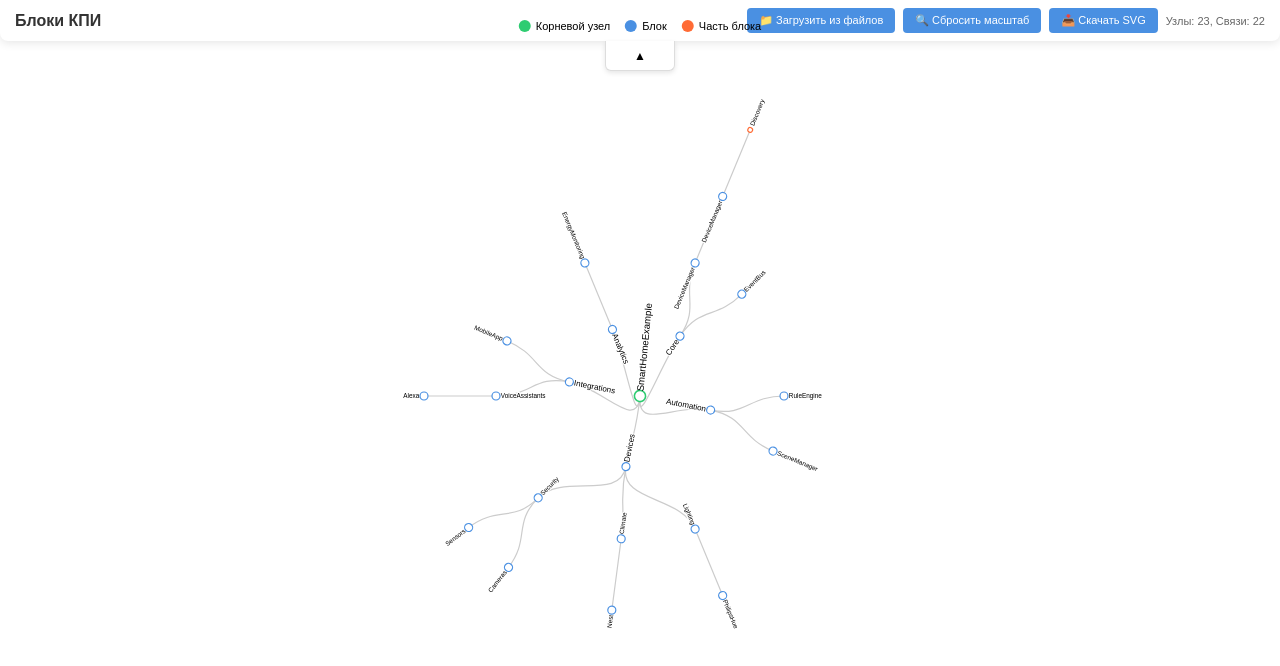
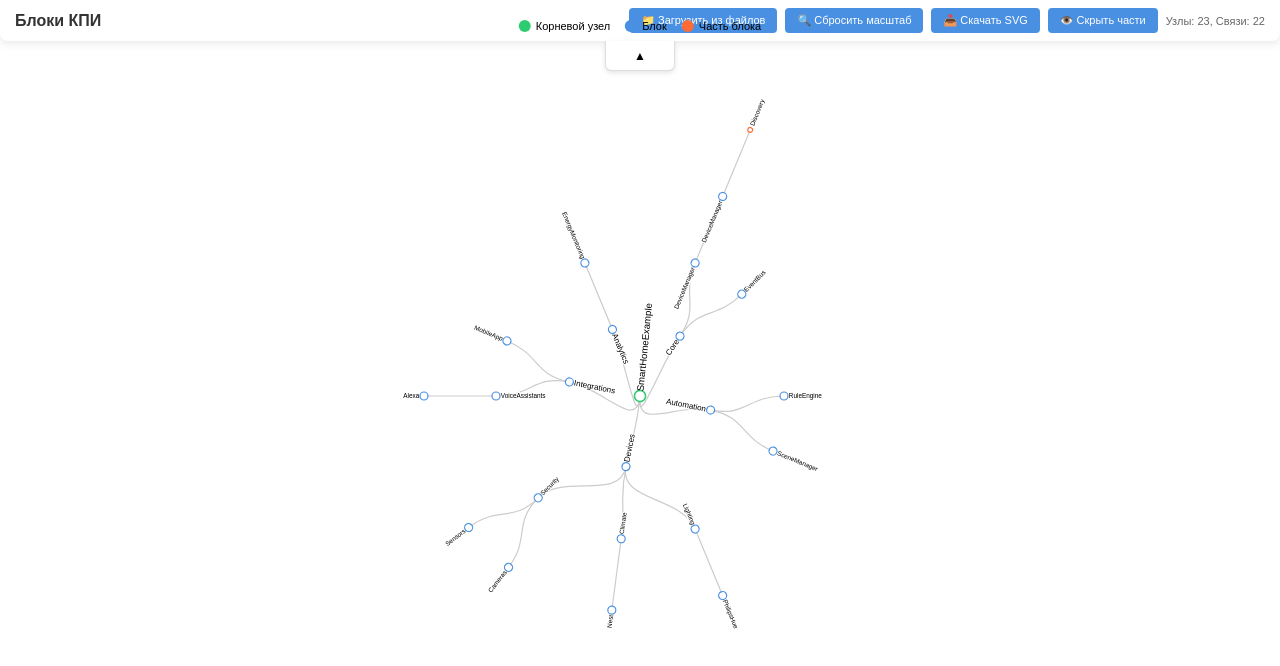
Before and after one commit to magarich228/KPIBlocksDiagramViewer, a React (Vite) app in the folder react/: page / in a window 1280 px wide. Shown: the top 666 px of the page. Built offline with nearby package versions, Linux system fonts and the light colour scheme.

Commit message:
block parts switcher

```diff
--- a/react/src/blockGraph/ui/BlockGraph.jsx
+++ b/react/src/blockGraph/ui/BlockGraph.jsx
@@ -15,6 +15,8 @@ const BlockGraph = ({ data, onDataLoaded }) => {
     width: window.innerWidth,
     height: window.innerHeight
   });
+  const [partsHidden, setPartsHidden] = useState(false);
+  const [currentTransform, setCurrentTransform] = useState(null);
 
   const updateDimensions = useCallback(() => {
     setDimensions({
@@ -25,10 +27,10 @@ const BlockGraph = ({ data, onDataLoaded }) => {
 
   useEffect(() => {
     if (data && data.length > 0) {
-      const graph = GraphBuilder.buildGraph(data);
+      const graph = GraphBuilder.buildGraph(data, partsHidden);
       setGraphData(graph);
     }
-  }, [data]);
+  }, [data, partsHidden]);
 
   useEffect(() => {
     window.addEventListener('resize', updateDimensions);
@@ -69,21 +71,33 @@ const BlockGraph = ({ data, onDataLoaded }) => {
 
     const treeData = treeLayout(root);
 
+    // Фильтруем ссылки для скрытых частей
+    const visibleLinks = treeData.links().filter(link => {
+      const sourceIsVisible = !partsHidden || !link.source.data.data.isPartNode;
+      const targetIsVisible = !partsHidden || !link.target.data.data.isPartNode;
+      return sourceIsVisible && targetIsVisible;
+    });
+
     g.append('g')
       .attr('fill', 'none')
       .attr('stroke', '#ccc')
       .attr('stroke-width', 1.5)
       .selectAll('path')
-      .data(treeData.links())
+      .data(visibleLinks)
       .join('path')
       .attr('d', d3.linkRadial()
         .angle(d => d.x)
         .radius(d => d.y)
       );
 
+    // Фильтруем узлы для скрытых частей
+    const visibleNodes = treeData.descendants().filter(d =>
+      !partsHidden || !d.data.data.isPartNode
+    );
+
     const node = g.append('g')
       .selectAll('g')
-      .data(treeData.descendants())
+      .data(visibleNodes)
       .join('g')
       .attr('transform', d => `
         rotate(${d.x * 180 / Math.PI - 90})
@@ -96,7 +110,11 @@ const BlockGraph = ({ data, onDataLoaded }) => {
       .attr('stroke', d => GraphBuilder.getNodeColor(d.data.data))
       .attr('stroke-width', d => GraphBuilder.getNodeStrokeWidth(d.data.data))
       .style('cursor', 'pointer')
+      .style('opacity', d => partsHidden && d.data.data.isPartNode ? 0 : 1)
+      .style('display', d => partsHidden && d.data.data.isPartNode ? 'none' : null)
       .on('mouseover', function(event, d) {
+        if (partsHidden && d.data.data.isPartNode) return;
+
         setTooltip({
           visible: true,
           node: d.data.data,
@@ -138,6 +156,8 @@ const BlockGraph = ({ data, onDataLoaded }) => {
       })
       .style('font-weight', d => d.depth <= 1 || d.data.data.isBlockNode ? 'normal' : 'normal')
       .style('fill', '#000000')
+      .style('opacity', d => partsHidden && d.data.data.isPartNode ? 0 : 1)
+      .style('display', d => partsHidden && d.data.data.isPartNode ? 'none' : null)
       .clone(true)
       .lower()
       .attr('stroke', 'white')
@@ -150,10 +170,16 @@ const BlockGraph = ({ data, onDataLoaded }) => {
       });
 
     svg.call(zoom);
-    svg.call(
-      zoom.transform,
-      d3.zoomIdentity.translate(width / 2, height / 2).scale(0.8)
-    );
+
+    // Восстанавливаем предыдущую трансформацию или применяем дефолтную
+    if (currentTransform) {
+      svg.call(zoom.transform, currentTransform);
+    } else {
+      svg.call(
+        zoom.transform,
+        d3.zoomIdentity.translate(width / 2, height / 2).scale(0.8)
+      );
+    }
 
     svgRef.current = { svg, g, zoom, treeData };
   };
@@ -173,6 +199,9 @@ const BlockGraph = ({ data, onDataLoaded }) => {
           zoom.transform,
           d3.zoomIdentity.translate(width / 2, height / 2).scale(0.8)
         );
+
+      // Сбрасываем сохраненную трансформацию
+      setCurrentTransform(null);
     }
   };
 
@@ -183,7 +212,7 @@ const BlockGraph = ({ data, onDataLoaded }) => {
 
     const newSvg = document.createElementNS("http://www.w3.org/2000/svg", "svg");
     newSvg.setAttribute('xmlns', 'http://www.w3.org/2000/svg');
-    newSvg.setAttribute('viewBox', `0 0 ${width * 2} ${height * 1.5}`);
+    newSvg.setAttribute('viewBox', `0 0 ${width * 2} ${height * 2}`);
     newSvg.setAttribute('width', width * 2);
     newSvg.setAttribute('height', height * 2);
 
@@ -212,6 +241,16 @@ const BlockGraph = ({ data, onDataLoaded }) => {
     setIsHeaderCollapsed(collapsed);
   };
 
+  const handleToggleParts = (hidden) => {
+    // Сохраняем текущую трансформацию перед изменением состояния
+    if (svgRef.current && svgRef.current.svg) {
+      const currentZoom = d3.zoomTransform(svgRef.current.svg.node());
+      setCurrentTransform(currentZoom);
+    }
+
+    setPartsHidden(hidden);
+  };
+
   if (!graphData) {
     return (
       <div style={{
@@ -233,6 +272,7 @@ const BlockGraph = ({ data, onDataLoaded }) => {
         onSearch={handleSearch}
         onResetZoom={handleResetZoom}
         onDownloadSVG={handleDownloadSVG}
+        onToggleParts={handleToggleParts}
         onToggleHeader={handleToggleHeader}
         onDataLoaded={onDataLoaded}
         stats={{
--- a/react/src/blockGraph/ui/GraphControls.jsx
+++ b/react/src/blockGraph/ui/GraphControls.jsx
@@ -6,6 +6,7 @@ const GraphControls = ({
   onSearch,
   onResetZoom,
   onDownloadSVG,
+  onToggleParts,
   stats,
   onToggleHeader,
   onDataLoaded
@@ -14,6 +15,7 @@ const GraphControls = ({
   const [isHeaderCollapsed, setIsHeaderCollapsed] = useState(false);
   const [fileSystemAvailable, setFileSystemAvailable] = useState(false);
   const [loading, setLoading] = useState(false);
+  const [partsHidden, setPartsHidden] = useState(false);
 
   React.useEffect(() => {
     // Проверка доступности File System API при монтировании
@@ -34,6 +36,12 @@ const GraphControls = ({
     const newState = !isHeaderCollapsed;
     setIsHeaderCollapsed(newState);
     onToggleHeader(newState);
+  };
+
+  const handleToggleParts = () => {
+    const newState = !partsHidden;
+    setPartsHidden(newState);
+    onToggleParts(newState);
   };
 
   const handleSelectDirectory = async () => {
@@ -93,6 +101,9 @@ const GraphControls = ({
           )}
           <button onClick={onResetZoom}>🔍 Сбросить масштаб</button>
           <button onClick={onDownloadSVG}>📥 Скачать SVG</button>
+          <button onClick={handleToggleParts}>
+            {partsHidden ? '👁️ Показать части' : '👁️ Скрыть части'}
+          </button>
           <div className="stats" id="stats">
             Узлы: {stats.nodes}, Связи: {stats.links}
           </div>
```
Also changed, not shown: react/src/blockGraph/lib/graphBuilder.js.
